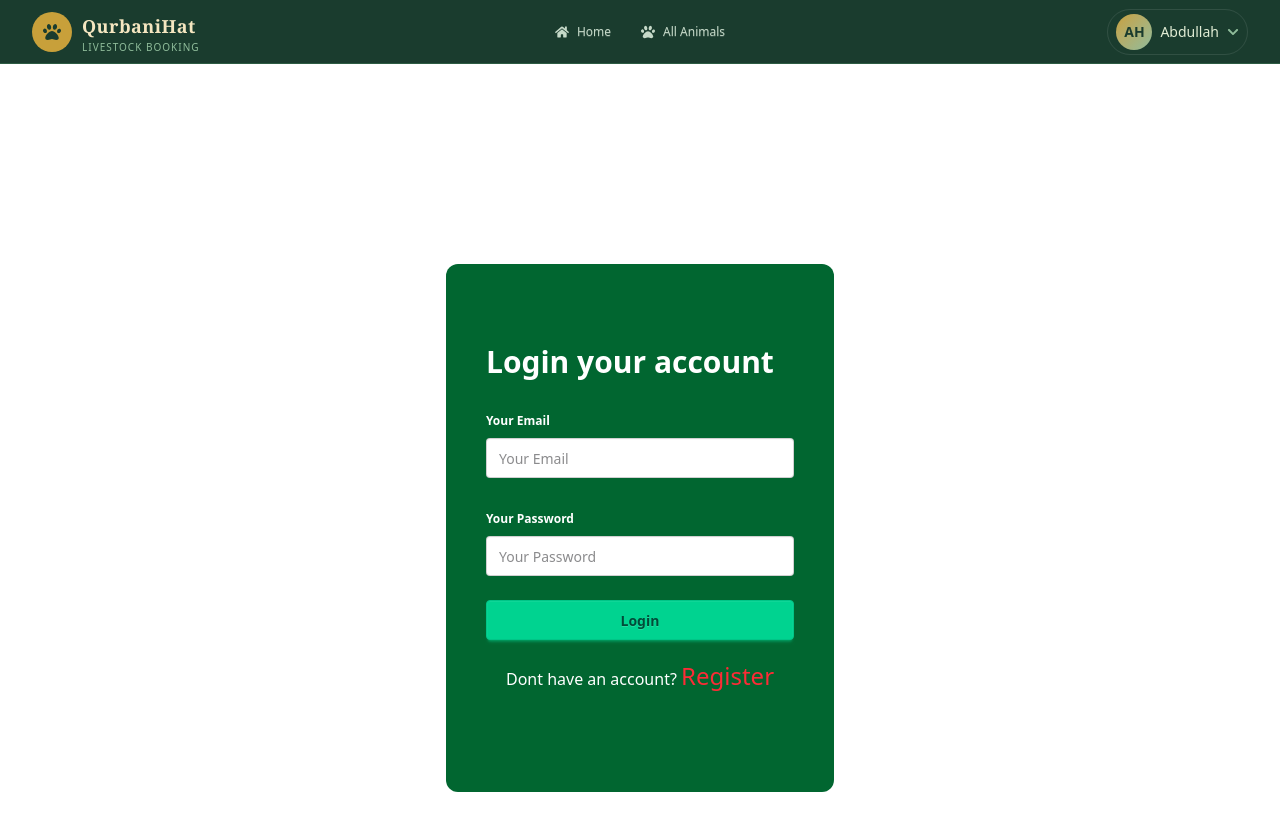
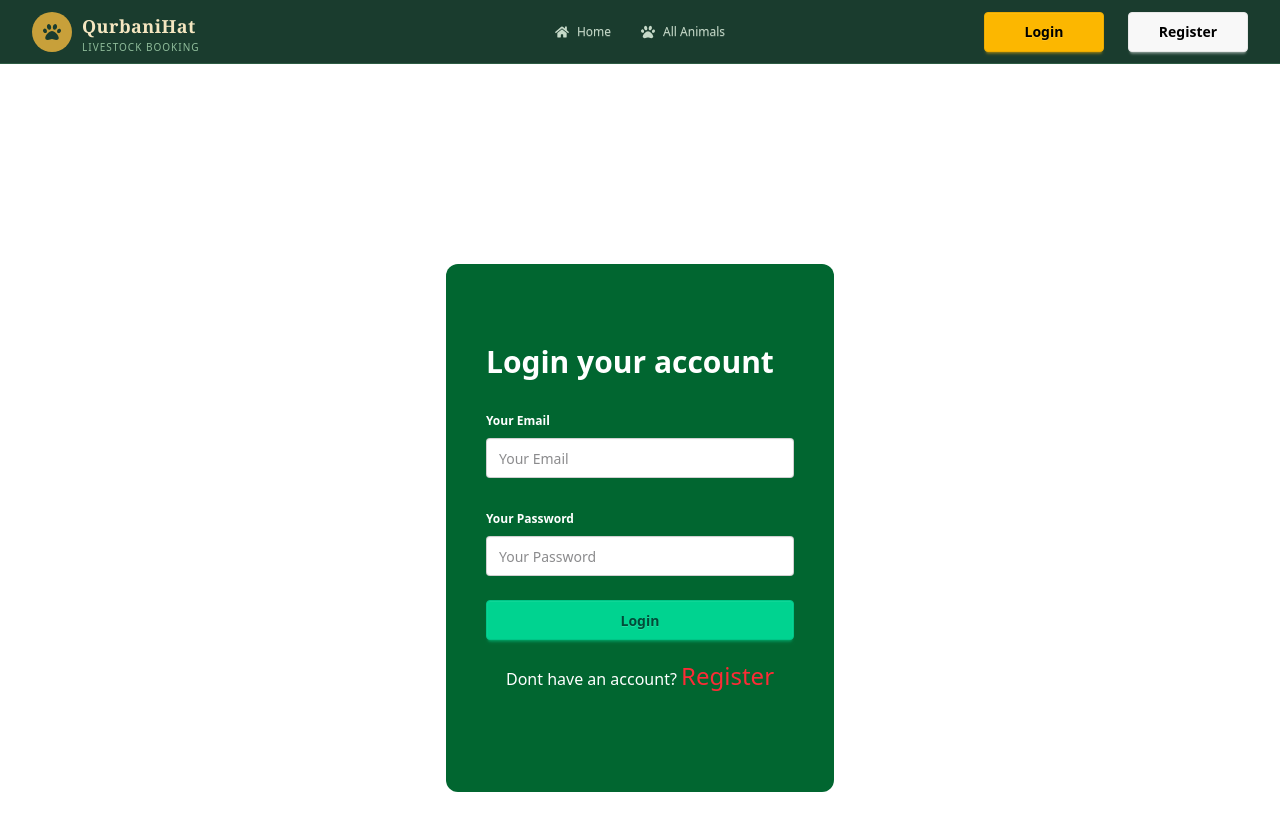
Before and after one commit to mubasshirkamali2009-art/QurbaniHat-assigment-8-, a Next.js app: page /login in a window 1280 px wide. Shown: the top 830 px of the page. Built offline with nearby package versions, Linux system fonts and the light colour scheme.

Commit message:
login page done

```diff
--- a/src/app/(auth)/login/page.jsx
+++ b/src/app/(auth)/login/page.jsx
@@ -1,20 +1,34 @@
+"use client"
 import Link from 'next/link';
 import React from 'react';
 
 const LoginPage = () => {
+
+
+const handleLoginfucn= (e) => {
+   e.preventDefault();
+   const email = e.target.email.value ;
+   const password = e.target.password.value ;
+   console.log(email,password)
+}
+
+
+
+
+
     return (
         <div className='container mx-auto min-h[80vh] flex justify-center items-center'>
             <div className='py-20 px-10 rounded-xl bg-green-800 my-50'>
  <h2 className='text-3xl font-bold mb-6 text-white'>Login your account</h2>
- <form action=""  className='space-y-5'>
+ <form action="" onSubmit={handleLoginfucn} className='space-y-5'>
     <fieldset className="fieldset">
   <legend className="fieldset-legend text-white">Your Email</legend>
-  <input type="email" className="input" placeholder="Your Email" />
+  <input name='email' type="email" className="input" placeholder="Your Email" />
 
 </fieldset>
     <fieldset className="fieldset">
   <legend className="fieldset-legend text-white">Your Password</legend>
-  <input type="Password" className="input" placeholder="Your Password" />
+  <input name='password' type="Password" className="input" placeholder="Your Password" />
 
 </fieldset>
 <button className="btn btn-success mx-auto  w-full">Login</button>
--- a/src/components/shared/Navbar.jsx
+++ b/src/components/shared/Navbar.jsx
@@ -56,52 +56,13 @@ const Navbar = () => {
 
       <div className="navbar-end gap-1 sm:gap-2">
 
-        {/* User Dropdown */}
-        <div className="dropdown dropdown-end">
-          <div
-            tabIndex={0}
-            role="button"
-            className="flex items-center gap-1.5 sm:gap-2 px-2 py-1 rounded-full border border-white/10 hover:bg-white/5 cursor-pointer transition"
-          >
-            <div className="avatar placeholder">
-              <div className="w-8 h-8 sm:w-9 sm:h-9 rounded-full bg-gradient-to-br from-[#c8a03a] to-[#8fbc9a] flex items-center justify-center">
-                <span className="text-[#1a3c2e] font-semibold text-xs sm:text-sm">AH</span>
-              </div>
-            </div>
-            <span className="text-[#e2edd5] text-sm font-medium hidden sm:inline max-w-[80px] md:max-w-[90px] truncate">
-              Abdullah
-            </span>
-            <FaChevronDown className="text-[#8fbc9a] text-xs" />
-          </div>
-
-          <ul
-            tabIndex={0}
-            className="dropdown-content menu bg-[#1e4534] border border-[#2d5c43] rounded-xl shadow-xl z-50 mt-2 w-48 sm:w-52 p-1 text-sm"
-          >
-            <li className="px-3 py-2 border-b border-white/5 mb-1">
-              <p className="font-semibold text-[#f5e6c0] text-sm">Abdullah Hassan</p>
-              <p className="text-[#8fbc9a] text-xs">abdullah@email.com</p>
-            </li>
-            <li>
-              <Link href="/bookings" className="text-[#c5d9c8] hover:text-[#f5e6c0] hover:bg-white/5 flex items-center gap-2">
-                <FaClipboardList /> My Bookings
-              </Link>
-            </li>
-            <li>
-              <Link href="/profile" className="text-[#c5d9c8] hover:text-[#f5e6c0] hover:bg-white/5 flex items-center gap-2">
-                <FaUser /> Profile
-              </Link>
-            </li>
-            <div className="divider my-0.5 opacity-20" />
-            <li>
-              <a href="/logout" className="text-red-400 hover:text-red-300 hover:bg-red-500/10 flex items-center gap-2">
-                <FaDoorOpen /> Logout
-              </a>
-            </li>
-          </ul>
+        <div className='space-x-6'>
+          <Link className='btn btn-warning text-black sm:w-20 md:w-30 lg:w-30' href="/login">
+          Login</Link>
+          <Link className='btn btn-base text-black sm:w-20 md:w-30 lg:w-30' href="/register">
+          Register</Link>
         </div>
 
-        {/* Mobile Hamburger Dropdown */}
         <div className="dropdown dropdown-end lg:hidden ml-0.5 sm:ml-1">
           <label tabIndex={0} className="btn btn-ghost btn-sm text-[#c5d9c8]">
             <FaBars className="text-base" />
```
